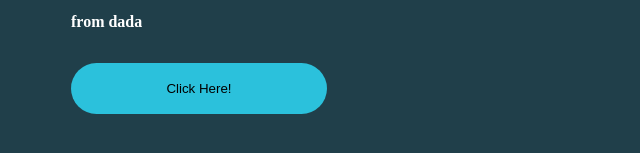
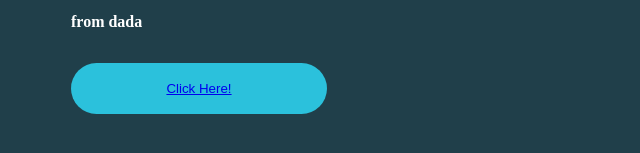
Before and after one commit to KevinPerez10/21css-day05, a plain HTML site: page index.html in a window 1280 px wide. Shown: the part 355-508 px from the top of the page, 57-697 px from the left. Drawn offline with Linux system fonts and the light colour scheme.

Commit message:
Add files via upload

```diff
--- a/index.html
+++ b/index.html
@@ -16,8 +16,8 @@
             from dada
         </div>
         <div class="button-container">
-            <button class="btn" href="www.google.com">
-                Click Here!
+            <button class="btn">
+                <a href="www.google.com">Click Here!</a>
             </button>
         </div>
     </div>
```
